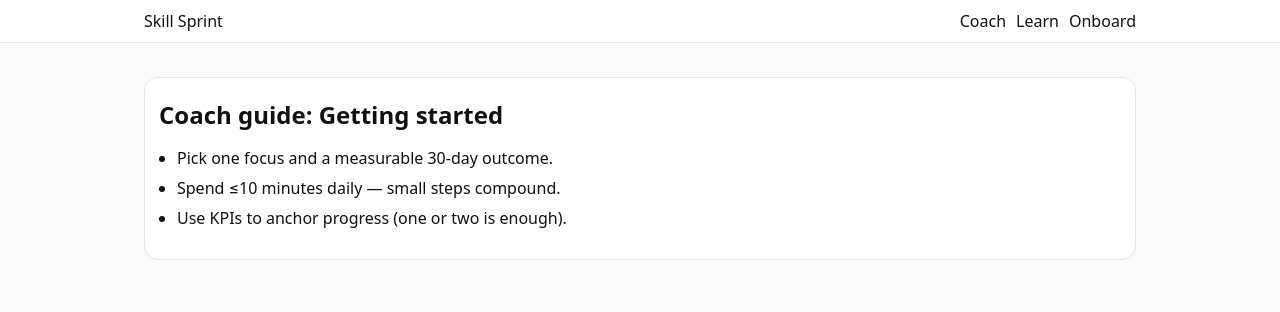
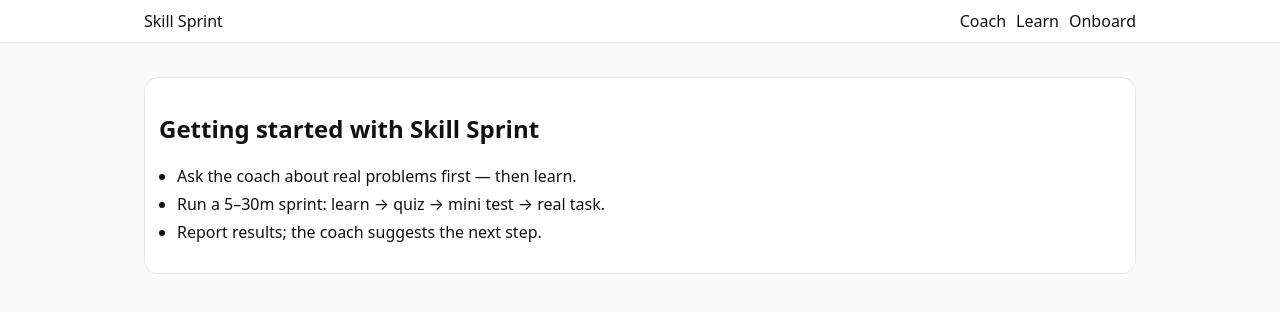
Before and after one commit to jammoody/skill-sprint, a Next.js app: page /learn in a window 1280 px wide. Shown: the top 312 px of the page. Built offline with nearby package versions, Linux system fonts and the light colour scheme.

Commit message:
Update learn.js

```diff
--- a/pages/learn.js
+++ b/pages/learn.js
@@ -1,55 +1,45 @@
 // pages/learn.js
 import { useRouter } from 'next/router';
-import Nav from '../components/Nav';
+import Nav from '@/components/Nav';
 
-const ARTICLES = {
+const CONTENT = {
   'getting-started': {
-    title: 'Coach guide: Getting started',
-    body: [
-      'Pick one focus and a measurable 30-day outcome.',
-      'Spend ≤10 minutes daily — small steps compound.',
-      'Use KPIs to anchor progress (one or two is enough).'
+    title:'Getting started with Skill Sprint',
+    bullets:[
+      'Ask the coach about real problems first — then learn.',
+      'Run a 5–30m sprint: learn → quiz → mini test → real task.',
+      'Report results; the coach suggests the next step.'
     ]
   },
-  'email-segmentation': {
-    title: 'How to choose email segments',
-    body: [
-      'Start with intent: repeat buyers, browsed-abandoners, cart starters.',
-      'Size × impact: small but high-value segments can outperform broad lists.',
-      'Keep it simple: two segments you can action this week beat ten you never use.'
-    ]
-  },
-  'email-segmentation-examples': {
-    title: 'Segment examples that work',
-    body: [
-      'Repeat buyers (90d) → loyalty nudge with new-in or early access.',
-      'Browsed-abandoners (14d) → benefit-led reminder, not just a discount.',
-      'High AOV customers → premium bundles, concierge support, VIP perks.'
-    ]
-  },
-  'focus-ideas': {
-    title: 'What to focus on first',
-    body: [
-      'Tighten the top of funnel message → clearer value prop + CTA.',
-      'Fix the leakiest step (where do most drop off?).',
-      'Ship one test per week; keep what works.'
-    ]
-  }
+  'marketing-ideas': { title:'Ideas in Marketing', bullets:['Clarify value prop','Tighten audience','Focus your offer'] },
+  'e-commerce-ideas': { title:'Ideas in E-commerce', bullets:['Segment by intent','Fix PDP clarity','Reduce drop-offs'] },
+  'roas-basics': { title:'ROAS basics', bullets:['ROAS = Revenue / Ad Spend','Stabilise CPA before scaling','Creative x Audience x Bids'] },
+  'creative-testing': { title:'Creative testing', bullets:['Test 3 hooks: pain • proof • offer','Hold audience constant','Measure after 3–5k impressions'] },
+  'bid-strategy': { title:'Bid strategy', bullets:['Start with caps to stabilise','Shift budget to winners every 48h'] },
+  'cvr-basics': { title:'Conversion basics', bullets:['Clarity beats clever','Add one proof block','Reduce risk (returns/guarantee)'] },
+  'offer-clarity': { title:'Offer clarity', bullets:['Headline states the value','Match promise to audience'] },
+  'social-proof': { title:'Social proof', bullets:['Use a short testimonial','Add star ratings or logos'] },
+  'ctr-hooks': { title:'CTR hooks', bullets:['Curiosity + specificity','Consistent promise through the click'] },
+  'message-market-fit': { title:'Message–market fit', bullets:['Match segment intent to message','Avoid bait & switch'] },
+  'aov-bundles': { title:'AOV bundles', bullets:['Bundle complements','Price to look like a deal'] },
+  'upsell-cross-sell': { title:'Upsell & cross-sell', bullets:['Offer relevant add-ons','Keep friction low'] },
+  'seo-quick-wins': { title:'SEO quick wins', bullets:['Fix titles/descriptions','Internal links','Index essentials'] },
+  'seo-content': { title:'SEO content', bullets:['Answer searcher intent','Use clear H1–H3','Link to deeper pages'] }
 };
 
 export default function Learn(){
   const { query } = useRouter();
   const topic = String(query.topic||'getting-started');
-  const art = ARTICLES[topic] || ARTICLES['getting-started'];
+  const data = CONTENT[topic] || { title:'Learn', bullets:['No content yet.'] };
 
   return (
     <>
       <Nav active="learn" />
       <main className="container">
         <div className="card" style={{marginTop:18}}>
-          <h2 style={{margin:'6px 0 8px 0'}}>{art.title}</h2>
-          <ul className="list">
-            {art.body.map((b,i)=><li key={i} style={{margin:'8px 0'}}>{b}</li>)}
+          <h2>{data.title}</h2>
+          <ul className="list" style={{marginTop:8}}>
+            {data.bullets.map((b,i)=><li key={i}>{b}</li>)}
           </ul>
         </div>
       </main>
```
